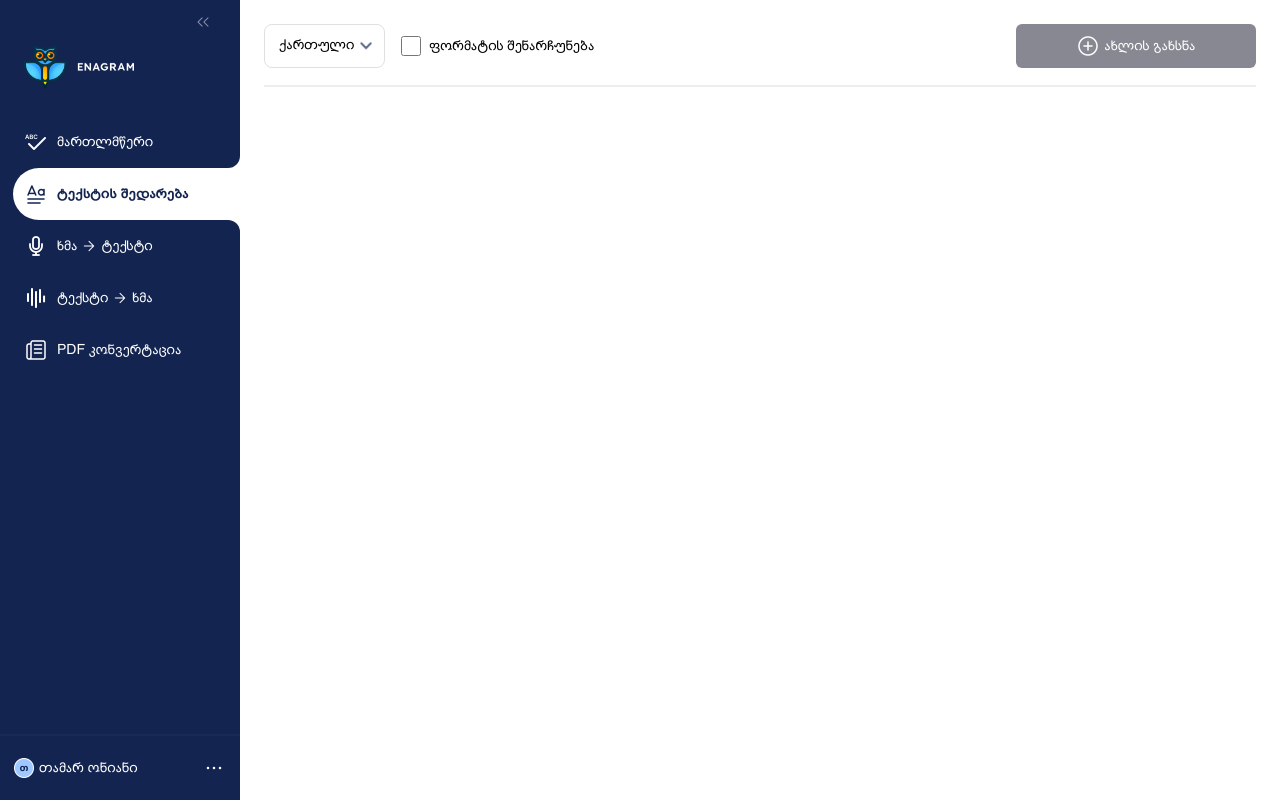
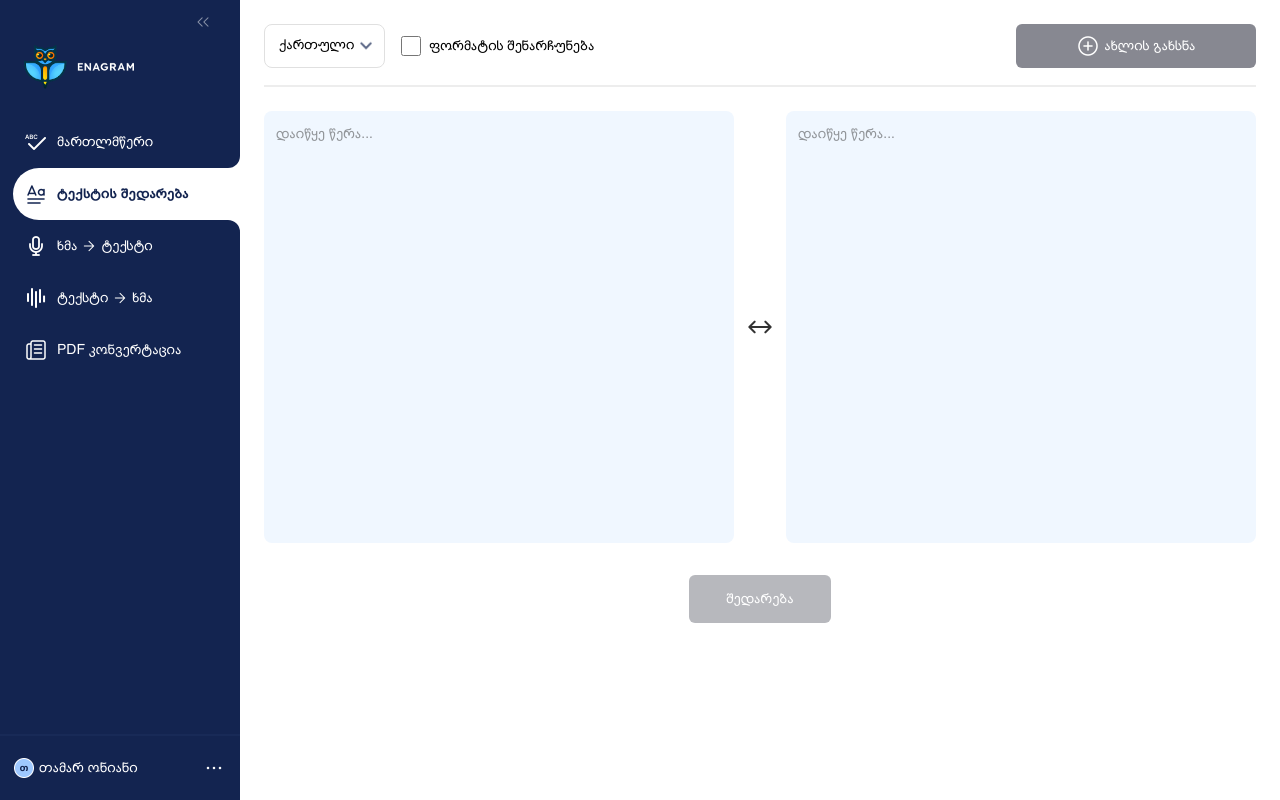
Before and after one commit to bibilashvili-nugo/text-compare, a React (Vite) app: page / in a window 1280 px wide. Built offline with nearby package versions, Linux system fonts and the light colour scheme.

Commit message:
finish first design

```diff
--- a/src/components/CompareMenu.tsx
+++ b/src/components/CompareMenu.tsx
@@ -1,6 +1,6 @@
 const Compare = () => {
   return (
-    <div className="flex flex-col gap-[17px] small:px-4 lg:px-6 pt-6">
+    <div className="flex flex-col gap-[17px] lg:px-6 pt-6">
       <div className="  flex small:flex-col small:gap-4 md:flex-row">
         <div className="small:flex small:flex-col small:gap-4 md:w-1/2 md:flex-row">
           <div className="flex justify-between small:pr-[6px] small:pl-[14px] border-[1px] border-[#E0E0E0] small:py-[9px] small:rounded-[8px]">
--- a/src/components/Header.tsx
+++ b/src/components/Header.tsx
@@ -4,6 +4,7 @@ import ChevronsLeft from "/images/chevrons-left.png";
 import { headerData } from "../constants";
 import { SpanTextMenu } from "../ui/text";
 import Compare from "./CompareMenu";
+import TextInput from "./TextInput";
 
 const Header = () => {
   return (
@@ -48,7 +49,10 @@ const Header = () => {
           </div>
           <hr className="border border-[#EDEDED]" />
         </div>
-        <Compare />
+        <div className="small:px-4 lg:px-6">
+          <Compare />
+          <TextInput />
+        </div>
       </div>
 
       <div className="lg:grid grid-cols-[240px_calc(100%-240px)] small:hidden h-screen">
@@ -152,7 +156,10 @@ const Header = () => {
             </div>
           </div>
         </div>
-        <Compare />
+        <div>
+          <Compare />
+          <TextInput />
+        </div>
       </div>
     </>
   );
--- /dev/null
+++ b/src/components/TextInput.tsx
@@ -0,0 +1,26 @@
+import TextInputUI from "../ui/TextInputUI";
+
+const TextInput = () => {
+  return (
+    <div className="lg:px-6 small:pt-6 small:flex  small:flex-col small:gap-8">
+      <div className="small:flex small:flex-col small:items-center small:gap-4 md:flex-row md:gap-[10px]">
+        <TextInputUI />
+        <img
+          src="/icons/ArrowTwo.png"
+          alt="double arrow"
+          width={32}
+          height={32}
+          className="md:rotate-90"
+        />
+        <TextInputUI />
+      </div>
+      <div className="w-full flex justify-center">
+        <button className="bg-[#383A4899]/60 font-helvetica text-sm leading-7 p-[10px] rounded-[6px] font-helvetica text-white w-[142px]">
+          შედარება
+        </button>
+      </div>
+    </div>
+  );
+};
+
+export default TextInput;
--- /dev/null
+++ b/src/ui/TextInputUI.tsx
@@ -0,0 +1,11 @@
+const TextInputUI = () => {
+  return (
+    <textarea
+      className="w-full bg-[#F0F7FF] small:h-[190px] rounded-[8px] p-3 font-helvetica
+      text-sm leading-[22px] text-[#333] resize-none focus:outline-none focus:ring-0 md:h-[432px]"
+      placeholder="დაიწყე წერა..."
+    ></textarea>
+  );
+};
+
+export default TextInputUI;
```
Also changed, not shown: public/icons/ArrowTwo.png (added).
